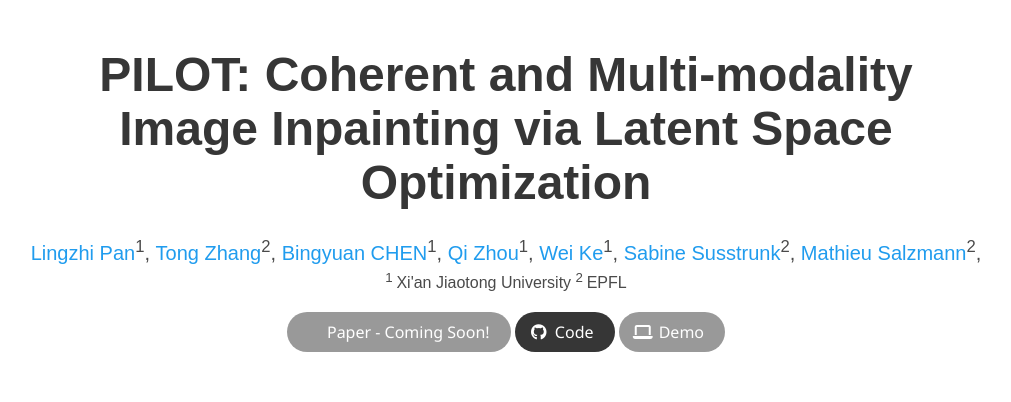
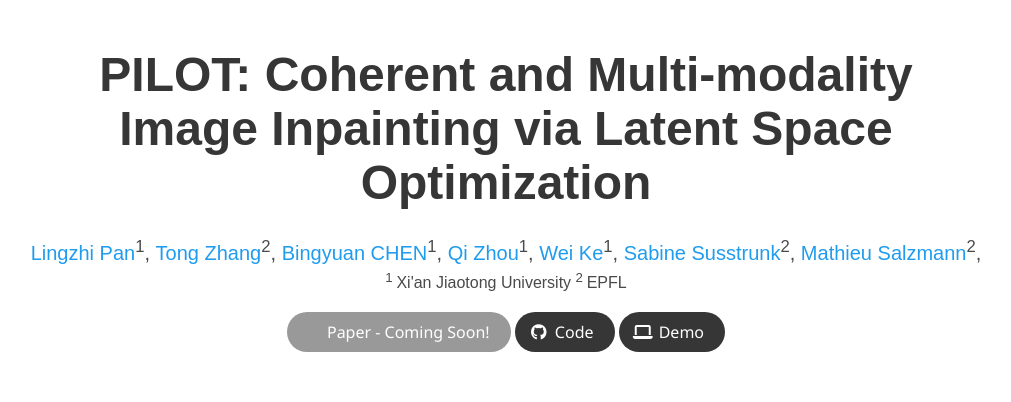
Before and after one commit to pilot-page/pilot-page.github.io, a plain HTML site: page index.html in a window 1280 px wide. Shown: the top 402 px of the page, without its empty margins (134-1145 px from the left). Drawn offline with nearby package versions, Linux system fonts and the light colour scheme; some icons are missing; a web font is replaced by a local one.

Commit message:
enable demo

```diff
--- a/index.html
+++ b/index.html
@@ -106,7 +106,7 @@
                 </span>
                 <!-- Dataset Link. -->
                 <span class="link-block">
-                  <a href="#" class="external-link button is-normal is-rounded is-dark" disabled>
+                  <a href="https://test.pilotdemo.site/" class="external-link button is-normal is-rounded is-dark">
                     <span class="icon">
                       <i class="fas fa-laptop"></i>
                     </span>
```
